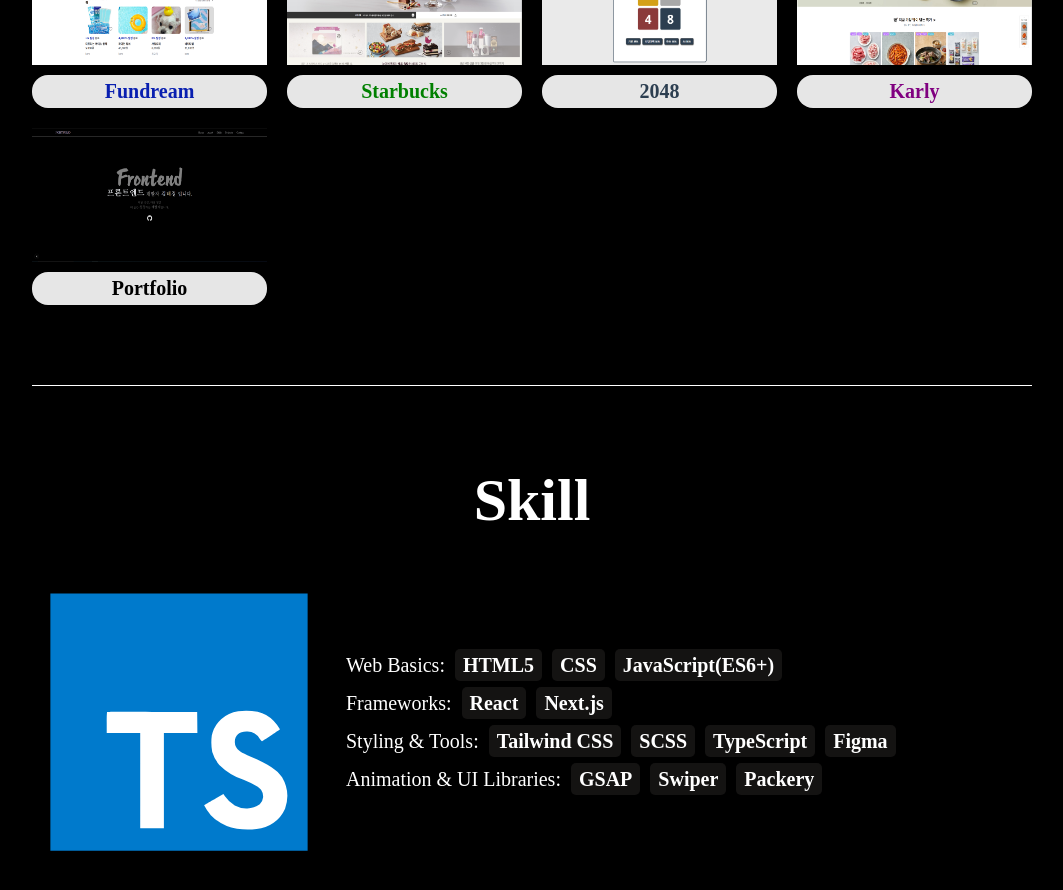
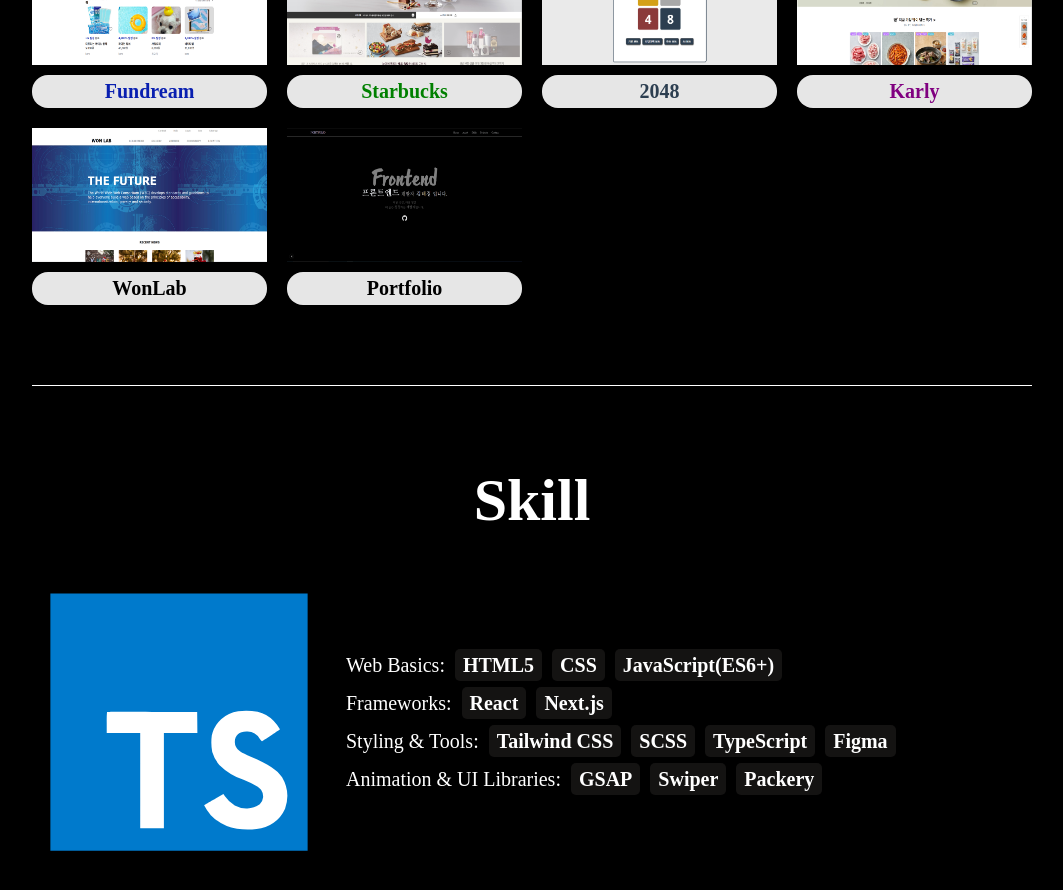
Before and after one commit to teakyungg/Frontend-Portfolio, a Next.js app: page / in a window 1280 px wide. Shown: the part 1300-2190 px from the top of the page, without its empty margins (108-1171 px from the left). Built offline with nearby package versions, Linux system fonts and the light colour scheme; a web font is replaced by a local one.

Commit message:
feat/add projectList "WonLab" ProjectList.ts

```diff
--- a/src/app/Project/ProjectList/ProjectList.ts
+++ b/src/app/Project/ProjectList/ProjectList.ts
@@ -41,14 +41,14 @@
     titleFontFamily: "YeongwolTTF-Regular",
     dataCategory: ["All", "Team"],
   },
-  // {
-  //   src: "/WonLab.png",
-  //   alt: "WonLab.png image",
-  //   title: "WonLab",
-  //   titleColor: "black",
-  //   titleFontFamily: "",
-  //   dataCategory: ["All", "Personal"],
-  // },
+  {
+    src: "/WonLab.png",
+    alt: "WonLab.png image",
+    title: "WonLab",
+    titleColor: "black",
+    titleFontFamily: "",
+    dataCategory: ["All", "Personal"],
+  },
   {
     src: "/portfolio.png",
     alt: "portfolio image",
```
